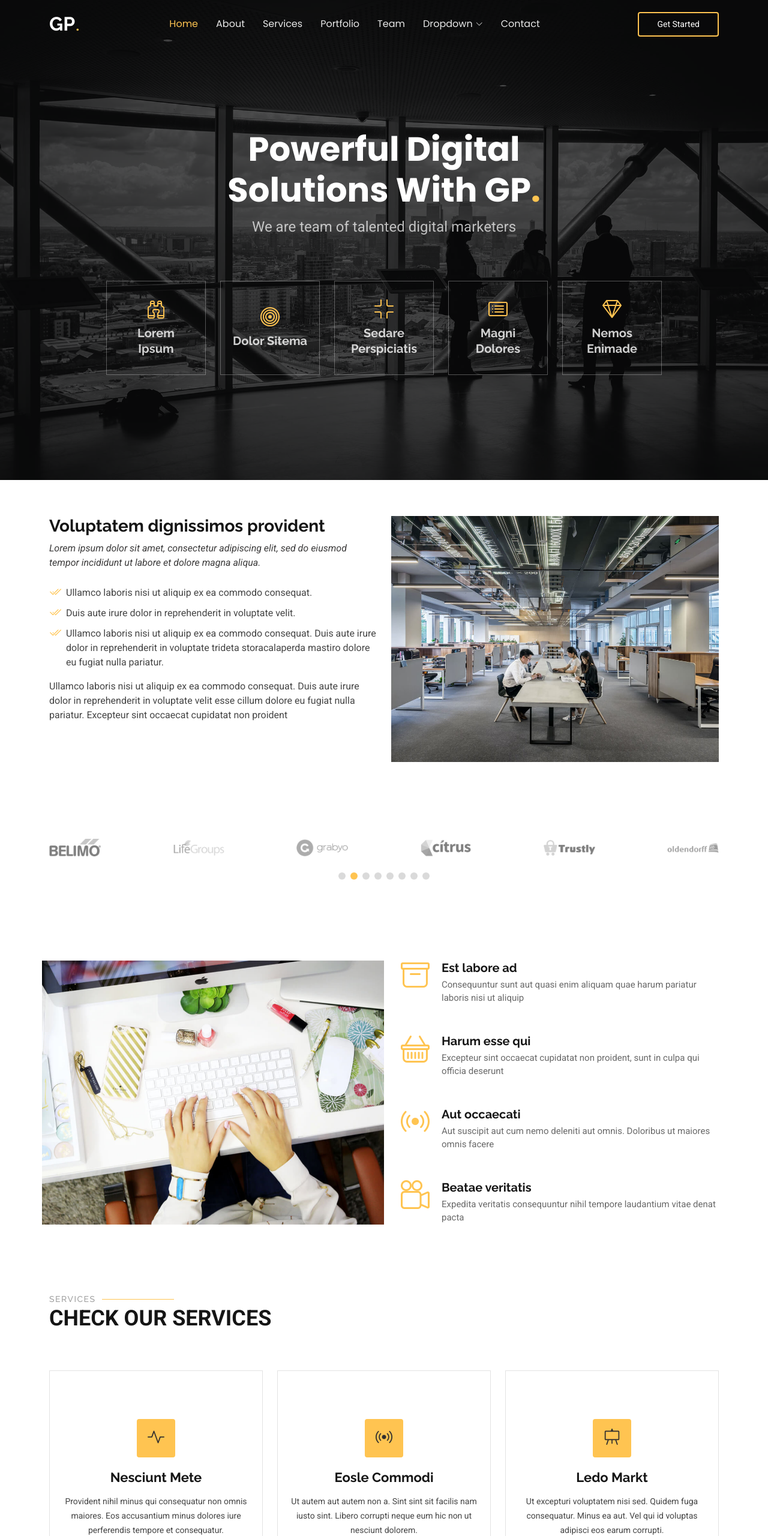
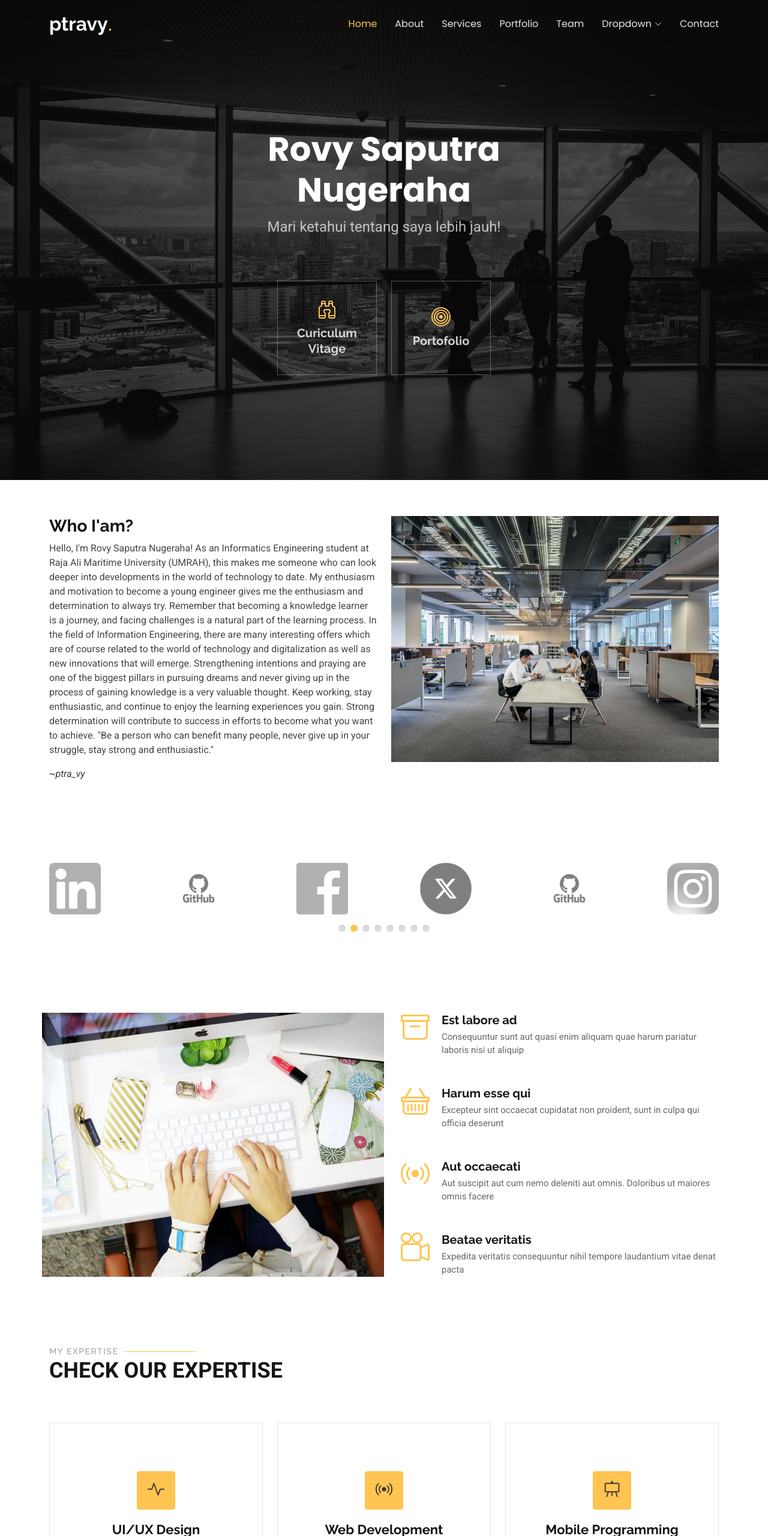
Before and after one commit to rovy-saputra-nugeraha/porto, a plain HTML site: page index.html in a window 1280 px wide. Shown: the top 2560 px of the page at 60% size. Drawn offline with Linux system fonts and the light colour scheme.

Commit message:
Index.html

```diff
--- a/index.html
+++ b/index.html
@@ -4,7 +4,7 @@
 <head>
   <meta charset="utf-8">
   <meta content="width=device-width, initial-scale=1.0" name="viewport">
-  <title>Index - Gp Bootstrap Template</title>
+  <title>Profile Rovy Saputra Nugeraha</title>
   <meta name="description" content="">
   <meta name="keywords" content="">
 
@@ -26,14 +26,6 @@
 
   <!-- Main CSS File -->
   <link href="assets/css/main.css" rel="stylesheet">
-
-  <!-- =======================================================
-  * Template Name: Gp
-  * Template URL: https://bootstrapmade.com/gp-free-multipurpose-html-bootstrap-template/
-  * Updated: Aug 15 2024 with Bootstrap v5.3.3
-  * Author: BootstrapMade.com
-  * License: https://bootstrapmade.com/license/
-  ======================================================== -->
 </head>
 
 <body class="index-page">
@@ -42,9 +34,7 @@
     <div class="container-fluid container-xl position-relative d-flex align-items-center justify-content-between">
 
       <a href="index.html" class="logo d-flex align-items-center me-auto me-lg-0">
-        <!-- Uncomment the line below if you also wish to use an image logo -->
-        <!-- <img src="assets/img/logo.png" alt=""> -->
-        <h1 class="sitename">GP</h1>
+        <h1 class="sitename">ptravy</h1>
         <span>.</span>
       </a>
 
@@ -65,6 +55,7 @@
                   <li><a href="#">Deep Dropdown 3</a></li>
                   <li><a href="#">Deep Dropdown 4</a></li>
                   <li><a href="#">Deep Dropdown 5</a></li>
+                  <li><a href="index.html#about">Get Started</a></li>
                 </ul>
               </li>
               <li><a href="#">Dropdown 2</a></li>
@@ -76,9 +67,7 @@
         </ul>
         <i class="mobile-nav-toggle d-xl-none bi bi-list"></i>
       </nav>
-
-      <a class="btn-getstarted" href="index.html#about">Get Started</a>
-
+            <!-- <a class="btn-getstarted" href="#">Get Started</a> -->
     </div>
   </header>
 
@@ -93,8 +82,8 @@
 
         <div class="row justify-content-center text-center" data-aos="fade-up" data-aos-delay="100">
           <div class="col-xl-6 col-lg-8">
-            <h2>Powerful Digital Solutions With GP<span>.</span></h2>
-            <p>We are team of talented digital marketers</p>
+            <h2>Rovy Saputra Nugeraha</h2>
+            <p>Mari ketahui tentang saya lebih jauh!</p>
           </div>
         </div>
 
@@ -102,31 +91,13 @@
           <div class="col-xl-2 col-md-4" data-aos="fade-up" data-aos-delay="300">
             <div class="icon-box">
               <i class="bi bi-binoculars"></i>
-              <h3><a href="">Lorem Ipsum</a></h3>
+              <h3><a href="">Curiculum Vitage</a></h3>
             </div>
           </div>
           <div class="col-xl-2 col-md-4" data-aos="fade-up" data-aos-delay="400">
             <div class="icon-box">
               <i class="bi bi-bullseye"></i>
-              <h3><a href="">Dolor Sitema</a></h3>
-            </div>
-          </div>
-          <div class="col-xl-2 col-md-4" data-aos="fade-up" data-aos-delay="500">
-            <div class="icon-box">
-              <i class="bi bi-fullscreen-exit"></i>
-              <h3><a href="">Sedare Perspiciatis</a></h3>
-            </div>
-          </div>
-          <div class="col-xl-2 col-md-4" data-aos="fade-up" data-aos-delay="600">
-            <div class="icon-box">
-              <i class="bi bi-card-list"></i>
-              <h3><a href="">Magni Dolores</a></h3>
-            </div>
-          </div>
-          <div class="col-xl-2 col-md-4" data-aos="fade-up" data-aos-delay="700">
-            <div class="icon-box">
-              <i class="bi bi-gem"></i>
-              <h3><a href="">Nemos Enimade</a></h3>
+              <h3><a href="">Portofolio</a></h3>
             </div>
           </div>
         </div>
@@ -145,23 +116,12 @@
             <img src="assets/img/about.jpg" class="img-fluid" alt="">
           </div>
           <div class="col-lg-6 order-2 order-lg-1 content">
-            <h3>Voluptatem dignissimos provident</h3>
-            <p class="fst-italic">
-              Lorem ipsum dolor sit amet, consectetur adipiscing elit, sed do eiusmod tempor incididunt ut labore et dolore
-              magna aliqua.
-            </p>
-            <ul>
-              <li><i class="bi bi-check2-all"></i> <span>Ullamco laboris nisi ut aliquip ex ea commodo consequat.</span></li>
-              <li><i class="bi bi-check2-all"></i> <span>Duis aute irure dolor in reprehenderit in voluptate velit.</span></li>
-              <li><i class="bi bi-check2-all"></i> <span>Ullamco laboris nisi ut aliquip ex ea commodo consequat. Duis aute irure dolor in reprehenderit in voluptate trideta storacalaperda mastiro dolore eu fugiat nulla pariatur.</span></li>
-            </ul>
+            <h3>Who I'am?</h3>
             <p>
-              Ullamco laboris nisi ut aliquip ex ea commodo consequat. Duis aute irure dolor in reprehenderit in voluptate
-              velit esse cillum dolore eu fugiat nulla pariatur. Excepteur sint occaecat cupidatat non proident
+              Hello, I'm Rovy Saputra Nugeraha! As an Informatics Engineering student at Raja Ali Maritime University (UMRAH), this makes me someone who can look deeper into developments in the world of technology to date. My enthusiasm and motivation to become a young engineer gives me the enthusiasm and determination to always try. Remember that becoming a knowledge learner is a journey, and facing challenges is a natural part of the learning process. In the field of Information Engineering, there are many interesting offers which are of course related to the world of technology and digitalization as well as new innovations that will emerge. Strengthening intentions and praying are one of the biggest pillars in pursuing dreams and never giving up in the process of gaining knowledge is a very valuable thought. Keep working, stay enthusiastic, and continue to enjoy the learning experiences you gain. Strong determination will contribute to success in efforts to become what you want to achieve. "Be a person who can benefit many people, never give up in your struggle, stay strong and enthusiastic." <p class="fst-italic">~ptra_vy</p>
             </p>
           </div>
         </div>
-
       </div>
 
     </section><!-- /About Section -->
@@ -206,14 +166,14 @@
             }
           </script>
           <div class="swiper-wrapper align-items-center">
-            <div class="swiper-slide"><img src="assets/img/clients/client-1.png" class="img-fluid" alt=""></div>
-            <div class="swiper-slide"><img src="assets/img/clients/client-2.png" class="img-fluid" alt=""></div>
-            <div class="swiper-slide"><img src="assets/img/clients/client-3.png" class="img-fluid" alt=""></div>
-            <div class="swiper-slide"><img src="assets/img/clients/client-4.png" class="img-fluid" alt=""></div>
-            <div class="swiper-slide"><img src="assets/img/clients/client-5.png" class="img-fluid" alt=""></div>
-            <div class="swiper-slide"><img src="assets/img/clients/client-6.png" class="img-fluid" alt=""></div>
-            <div class="swiper-slide"><img src="assets/img/clients/client-7.png" class="img-fluid" alt=""></div>
-            <div class="swiper-slide"><img src="assets/img/clients/client-8.png" class="img-fluid" alt=""></div>
+            <div class="swiper-slide"><img src="assets/img/clients/ig.png" class="img-fluid" alt=""></div>
+            <div class="swiper-slide"><img src="assets/img/clients/linkdin.png" class="img-fluid" alt=""></div>
+            <div class="swiper-slide"><img src="assets/img/clients/github.png" class="img-fluid" alt=""></div>
+            <div class="swiper-slide"><img src="assets/img/clients/fb.png" class="img-fluid" alt=""></div>
+            <div class="swiper-slide"><img src="assets/img/clients/x.png" class="img-fluid" alt=""></div>
+            <div class="swiper-slide"><img src="assets/img/clients/github.png" class="img-fluid" alt=""></div>
+            <div class="swiper-slide"><img src="assets/img/clients/ig.png" class="img-fluid" alt=""></div>
+            <div class="swiper-slide"><img src="assets/img/clients/wa.png" class="img-fluid" alt=""></div>
           </div>
           <div class="swiper-pagination"></div>
         </div>
@@ -275,8 +235,8 @@
 
       <!-- Section Title -->
       <div class="container section-title" data-aos="fade-up">
-        <h2>Services</h2>
-        <p>Check our Services</p>
+        <h2>My Expertise</h2>
+        <p>Check our Expertise</p>
       </div><!-- End Section Title -->
 
       <div class="container">
@@ -289,7 +249,7 @@
                 <i class="bi bi-activity"></i>
               </div>
               <a href="service-details.html" class="stretched-link">
-                <h3>Nesciunt Mete</h3>
+                <h3>UI/UX Design</h3>
               </a>
               <p>Provident nihil minus qui consequatur non omnis maiores. Eos accusantium minus dolores iure perferendis tempore et consequatur.</p>
             </div>
@@ -301,7 +261,7 @@
                 <i class="bi bi-broadcast"></i>
               </div>
               <a href="service-details.html" class="stretched-link">
-                <h3>Eosle Commodi</h3>
+                <h3>Web Development</h3>
               </a>
               <p>Ut autem aut autem non a. Sint sint sit facilis nam iusto sint. Libero corrupti neque eum hic non ut nesciunt dolorem.</p>
             </div>
@@ -313,7 +273,7 @@
                 <i class="bi bi-easel"></i>
               </div>
               <a href="service-details.html" class="stretched-link">
-                <h3>Ledo Markt</h3>
+                <h3>Mobile Programming</h3>
               </a>
               <p>Ut excepturi voluptatem nisi sed. Quidem fuga consequatur. Minus ea aut. Vel qui id voluptas adipisci eos earum corrupti.</p>
             </div>
@@ -325,7 +285,7 @@
                 <i class="bi bi-bounding-box-circles"></i>
               </div>
               <a href="service-details.html" class="stretched-link">
-                <h3>Asperiores Commodit</h3>
+                <h3>Data Analysis</h3>
               </a>
               <p>Non et temporibus minus omnis sed dolor esse consequatur. Cupiditate sed error ea fuga sit provident adipisci neque.</p>
               <a href="service-details.html" class="stretched-link"></a>
@@ -338,7 +298,7 @@
                 <i class="bi bi-calendar4-week"></i>
               </div>
               <a href="service-details.html" class="stretched-link">
-                <h3>Velit Doloremque</h3>
+                <h3>Bug Hunter</h3>
               </a>
               <p>Cumque et suscipit saepe. Est maiores autem enim facilis ut aut ipsam corporis aut. Sed animi at autem alias eius labore.</p>
               <a href="service-details.html" class="stretched-link"></a>
@@ -351,7 +311,7 @@
                 <i class="bi bi-chat-square-text"></i>
               </div>
               <a href="service-details.html" class="stretched-link">
-                <h3>Dolori Architecto</h3>
+                <h3>Cyber Security</h3>
               </a>
               <p>Hic molestias ea quibusdam eos. Fugiat enim doloremque aut neque non et debitis iure. Corrupti recusandae ducimus enim.</p>
               <a href="service-details.html" class="stretched-link"></a>
@@ -868,19 +828,19 @@
         <div class="row gy-4">
           <div class="col-lg-4 col-md-6 footer-about">
             <a href="index.html" class="logo d-flex align-items-center">
-              <span class="sitename">GP</span>
+              <span class="sitename">ptravy</span>
             </a>
             <div class="footer-contact pt-3">
-              <p>A108 Adam Street</p>
-              <p>New York, NY 535022</p>
-              <p class="mt-3"><strong>Phone:</strong> <span>+1 5589 55488 55</span></p>
-              <p><strong>Email:</strong> <span>info@example.com</span></p>
+              <p>Indonesia</p>
+              <p>Kepualauan Riau, Tanjungpinang</p>
+              <p class="mt-3"><strong>Phone:</strong> <span>+62 812614677</span></p>
+              <p><strong>Email:</strong> <span>ptravyy@gmail.com</span></p>
             </div>
             <div class="social-links d-flex mt-4">
-              <a href=""><i class="bi bi-twitter-x"></i></a>
-              <a href=""><i class="bi bi-facebook"></i></a>
-              <a href=""><i class="bi bi-instagram"></i></a>
-              <a href=""><i class="bi bi-linkedin"></i></a>
+              <a href="https://x.com/ptra_vy"><i class="bi bi-twitter-x"></i></a>
+              <a href="https://www.facebook.com/rovy.saputra.14"><i class="bi bi-facebook"></i></a>
+              <a href="https://www.instagram.com/ptra.vy/"><i class="bi bi-instagram"></i></a>
+              <a href="https://www.linkedin.com/in/rovy-saputra-nugeraha-a54195292/"><i class="bi bi-linkedin"></i></a>
             </div>
           </div>
 
@@ -923,13 +883,9 @@
 
     <div class="copyright">
       <div class="container text-center">
-        <p>© <span>Copyright</span> <strong class="px-1 sitename">GP</strong> <span>All Rights Reserved</span></p>
+        <p>© <span>Copyright</span> <strong class="px-1 sitename">2024</strong> <span>All Rights Reserved</span></p>
         <div class="credits">
-          <!-- All the links in the footer should remain intact. -->
-          <!-- You can delete the links only if you've purchased the pro version. -->
-          <!-- Licensing information: https://bootstrapmade.com/license/ -->
-          <!-- Purchase the pro version with working PHP/AJAX contact form: [buy-url] -->
-          Designed by <a href="https://bootstrapmade.com/">BootstrapMade</a>
+          Designed by <a href="#" id="scroll-top">ptravy</a>
         </div>
       </div>
     </div>
```
Also changed, not shown: Readme.txt (deleted), assets/img/clients/client-1.png (deleted), assets/img/clients/client-2.png (deleted), assets/img/clients/client-3.png (deleted), assets/img/clients/client-4.png (deleted), assets/img/clients/client-5.png (deleted), assets/img/clients/client-6.png (deleted), assets/img/clients/client-7.png (deleted), assets/img/clients/client-8.png (deleted), assets/img/clients/fb.png (added), assets/img/clients/github.png (added), assets/img/clients/ig.png (added), assets/img/clients/linkdin.png (added), assets/img/clients/wa.png (added), 1 more files.
